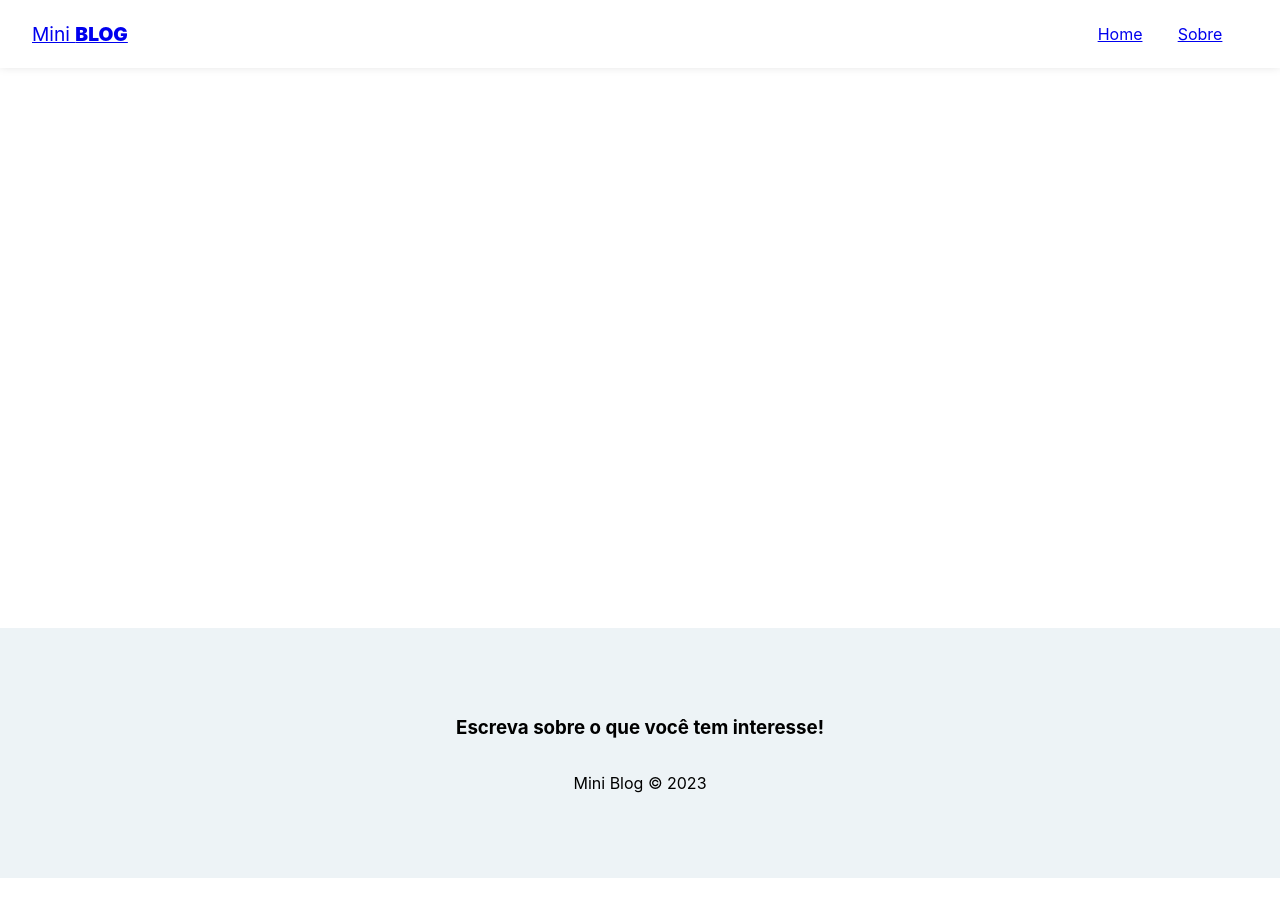
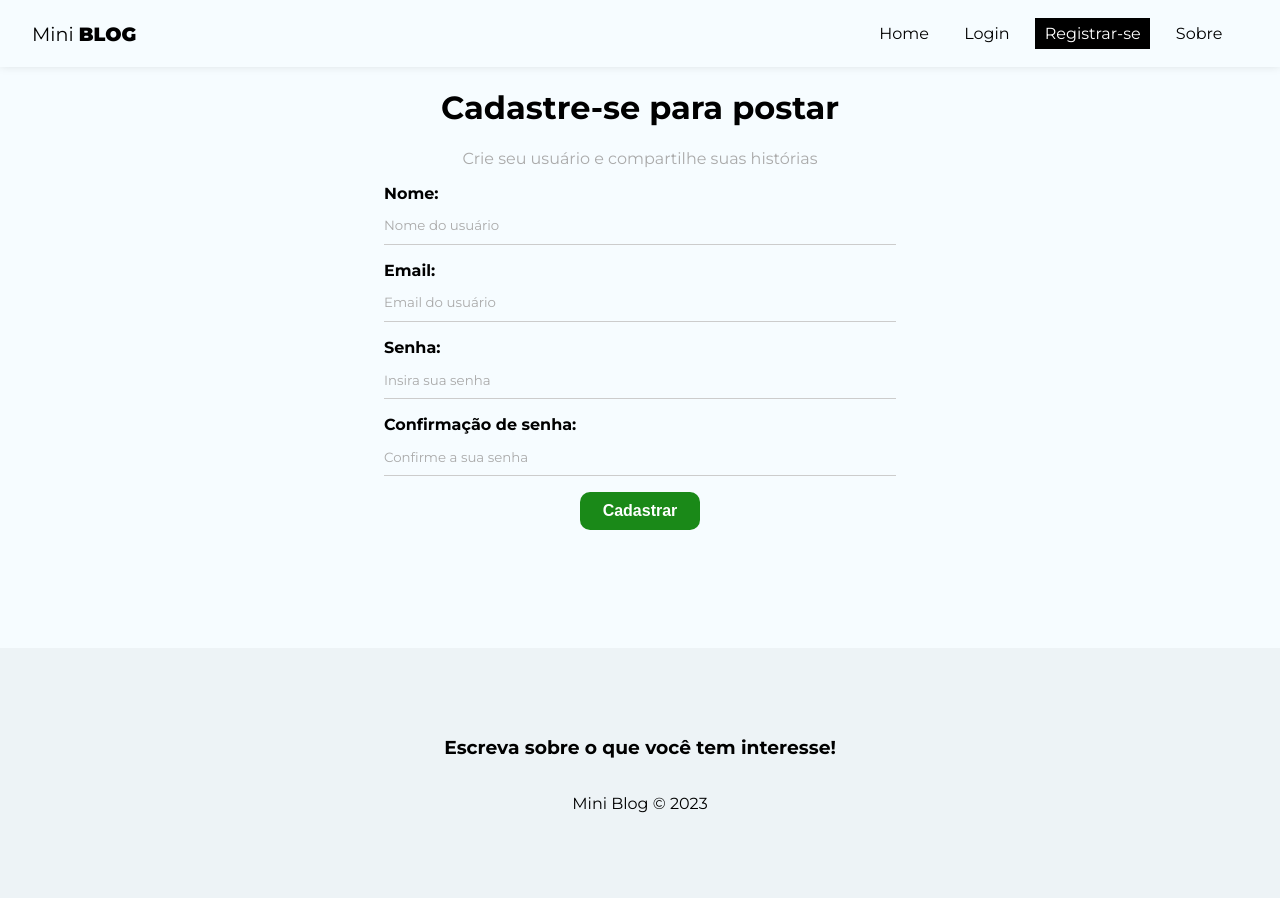
Before and after one commit to AndrewDeras/cursoReactJS, a React (Create React App) app in the folder 10-SEÇÃO/miniblog/: page /register in a window 1280 px wide. Built offline with nearby package versions, Linux system fonts and the light colour scheme.

Commit message:
Keep going

```diff
--- a/10-SEÇÃO/miniblog/public/index.html
+++ b/10-SEÇÃO/miniblog/public/index.html
@@ -1,5 +1,5 @@
 <!DOCTYPE html>
-<html lang="en">
+<html lang="pt-br">
   <head>
     <meta charset="utf-8" />
     <link rel="icon" href="%PUBLIC_URL%/favicon.ico" />
@@ -24,7 +24,13 @@
       work correctly both with client-side routing and a non-root public URL.
       Learn how to configure a non-root public URL by running `npm run build`.
     -->
-    <title>React App</title>
+    <title>Mini Blog</title>
+    <link rel="preconnect" href="https://fonts.googleapis.com" />
+    <link rel="preconnect" href="https://fonts.gstatic.com" crossorigin />
+    <link
+      href="https://fonts.googleapis.com/css2?family=Montserrat:ital,wght@0,100;0,200;0,300;0,400;0,500;0,600;0,700;0,800;0,900;1,100;1,200;1,300;1,400;1,500;1,600;1,700;1,800;1,900&display=swap"
+      rel="stylesheet"
+    />
   </head>
   <body>
     <noscript>You need to enable JavaScript to run this app.</noscript>
--- a/10-SEÇÃO/miniblog/src/App.js
+++ b/10-SEÇÃO/miniblog/src/App.js
@@ -1,9 +1,11 @@
 import './App.css';
-import { BrowserRouter, Routes, Route, Bavigate } from 'react-router-dom';
+import { BrowserRouter, Routes, Route, Navigate } from 'react-router-dom';
 import Home from './pages/Home/Home';
 import About from './pages/About/About';
 import Navbar from './components/Navbar';
 import Footer from './components/Footer';
+import Login from './pages/Login/Login';
+import Register from './pages/Register/Register';
 
 function App() {
   return (
@@ -14,6 +16,8 @@
           <Routes>
             <Route path='/' element={<Home />} />
             <Route path='/about' element={<About />} />
+            <Route path='/login' element={<Login />} />
+            <Route path='/register' element={<Register />} />
           </Routes>
         </div>
         <Footer />
--- a/10-SEÇÃO/miniblog/src/components/Navbar.jsx
+++ b/10-SEÇÃO/miniblog/src/components/Navbar.jsx
@@ -10,10 +10,16 @@
       </NavLink>
       <ul className={styles.links_list} >
         <li>
-          <NavLink to='/' >Home</NavLink>
+          <NavLink to='/' className={({ isActive }) => (isActive ? styles.active : '')} >Home</NavLink>
         </li>
         <li>
-          <NavLink to='/about' >Sobre</NavLink>
+          <NavLink to='/login' className={({ isActive }) => (isActive ? styles.active : '')} >Login</NavLink>
+        </li>
+        <li>
+          <NavLink to='/register' className={({ isActive }) => (isActive ? styles.active : '')} >Registrar-se</NavLink>
+        </li>
+        <li>
+          <NavLink to='/about' className={({ isActive }) => (isActive ? styles.active : '')} >Sobre</NavLink>
         </li>
       </ul>
     </nav>
--- a/10-SEÇÃO/miniblog/src/index.css
+++ b/10-SEÇÃO/miniblog/src/index.css
@@ -1,13 +1,113 @@
 body {
+  background-color: #f6fcff;
+  padding: 0;
   margin: 0;
-  font-family: -apple-system, BlinkMacSystemFont, 'Segoe UI', 'Roboto', 'Oxygen',
-    'Ubuntu', 'Cantarell', 'Fira Sans', 'Droid Sans', 'Helvetica Neue',
-    sans-serif;
-  -webkit-font-smoothing: antialiased;
-  -moz-osx-font-smoothing: grayscale;
+  font-family: 'Montserrat', sans-serif;
 }
 
-code {
-  font-family: source-code-pro, Menlo, Monaco, Consolas, 'Courier New',
-    monospace;
+input::placeholder,
+textarea::placeholder {
+  font-family: 'Montserrat', sans-serif;
+  color: #aaa;
 }
+
+input:focus,
+textarea:focus {
+  outline: none;
+}
+
+a,
+nav button {
+  text-decoration: none;
+  background-color: transparent;
+  border: none;
+  color: #000;
+  transition: .4s;
+  font-size: 1em;
+  cursor: pointer;
+  font-family: 'Montserrat', sans-serif;
+}
+
+a:hover,
+nav button:hover {
+  color: #bbb;
+}
+
+/* form styles */
+
+form {
+  max-width: 40%;
+  margin: 0 auto;
+}
+
+label {
+  display: flex;
+  flex-direction: column;
+  margin-bottom: 1em;
+}
+
+label span {
+  margin-bottom: .3em;
+  font-weight: bold;
+  text-align: left;
+}
+
+input,
+textarea {
+  box-sizing: border-box;
+  border: none;
+  border-bottom: 1px solid #ccc;
+  padding: .8em 0;
+  background-color: transparent;
+}
+
+.btn {
+  background-color: #1a8918;
+  color: #fff;
+  text-align: center;
+  cursor: pointer;
+  border-radius: 10px;
+  width: 120px;
+  font-weight: bold;
+  border: none;
+  padding: 10px 15px;
+  font-size: 1em;
+}
+
+.btn.btn-dark {
+  background-color: #000;
+  border-radius: 0;
+}
+
+.btn.btn-outline {
+  background-color: transparent;
+  border-radius: 0;
+  color: #000;
+  border: 1px solid #000;
+  padding: 7px 30px;
+}
+
+.btn:hover {
+  background-color: #0f730c;
+  color: #fff;
+}
+
+.btn.btn-outline:hover {
+  background-color: #000;
+}
+
+.btn.btn-danger:hover {
+  background-color: #dc3545;
+}
+
+button[disabled] {
+  background-color: #aaa;
+}
+
+.container .error {
+  color: #721c24;
+  background-color: #f8d7da;
+  border: 1px solid #f5c6cb;
+  padding: 5px;
+  border-radius: 5px;
+}
--- /dev/null
+++ b/10-SEÇÃO/miniblog/src/pages/Login/Login.jsx
@@ -0,0 +1,9 @@
+import styles from './Login.module.css';
+
+const Login = () => {
+  return (
+    <div>Login</div>
+  )
+}
+
+export default Login
--- /dev/null
+++ b/10-SEÇÃO/miniblog/src/pages/Register/Register.jsx
@@ -0,0 +1,88 @@
+import styles from './Register.module.css';
+
+import { useState, useEffect } from 'react';
+
+const Register = () => {
+  const [displayName, setDisplayName] = useState('');
+  const [email, setEmail] = useState('');
+  const [password, setPassword] = useState('');
+  const [confirmPassword, setConfirmPassword] = useState('');
+  const [error, setError] = useState('');
+
+  const handleSubmit = (e) => {
+    e.preventDefault();
+
+    setError('');
+
+    const user = {
+      displayName,
+      email,
+      password
+    };
+
+    if (password !== confirmPassword) {
+      setError('As senhas precisam ser iguais!');
+      return
+    };
+
+    console.log(user);
+
+  };
+
+
+  return (
+    <div className={styles.register} >
+      <h1>Cadastre-se para postar</h1>
+      <p>Crie seu usuário e compartilhe suas histórias</p>
+      <form onSubmit={handleSubmit} >
+        <label>
+          <span>Nome: </span>
+          <input
+            type="text"
+            name='displayName'
+            required
+            placeholder='Nome do usuário'
+            value={displayName}
+            onChange={({ target }) => setDisplayName(target.value)} />
+        </label>
+        <label>
+          <span>Email: </span>
+          <input
+            type="email"
+            name='email'
+            required
+            placeholder='Email do usuário'
+            value={email}
+            onChange={({ target }) => setEmail(target.value)} />
+        </label>
+        <label>
+          <span>Senha: </span>
+          <input
+            type="password"
+            name='password'
+            required
+            placeholder='Insira sua senha'
+            value={password}
+            onChange={({ target }) => setPassword(target.value)}
+          />
+        </label>
+        <label>
+          <span>Confirmação de senha: </span>
+          <input
+            type="password"
+            name='confirmPassword'
+            required
+            placeholder='Confirme a sua senha'
+            value={confirmPassword}
+            onChange={({ target }) => setConfirmPassword(target.value)}
+
+          />
+        </label>
+        <button className="btn">Cadastrar</button>
+        {error && <p className="error">{error}</p>}
+      </form>
+    </div>
+  )
+}
+
+export default Register
--- /dev/null
+++ b/10-SEÇÃO/miniblog/src/pages/Register/Register.module.css
@@ -0,0 +1,7 @@
+.register {
+  text-align: center;
+}
+
+.register p {
+  color: #aaa;
+}
```
Also changed, not shown: 10-SEÇÃO/miniblog/src/hooks/useAuthentication.jsx (added, +26 -0 lines), 10-SEÇÃO/miniblog/src/pages/Login/Login.module.css (added).
